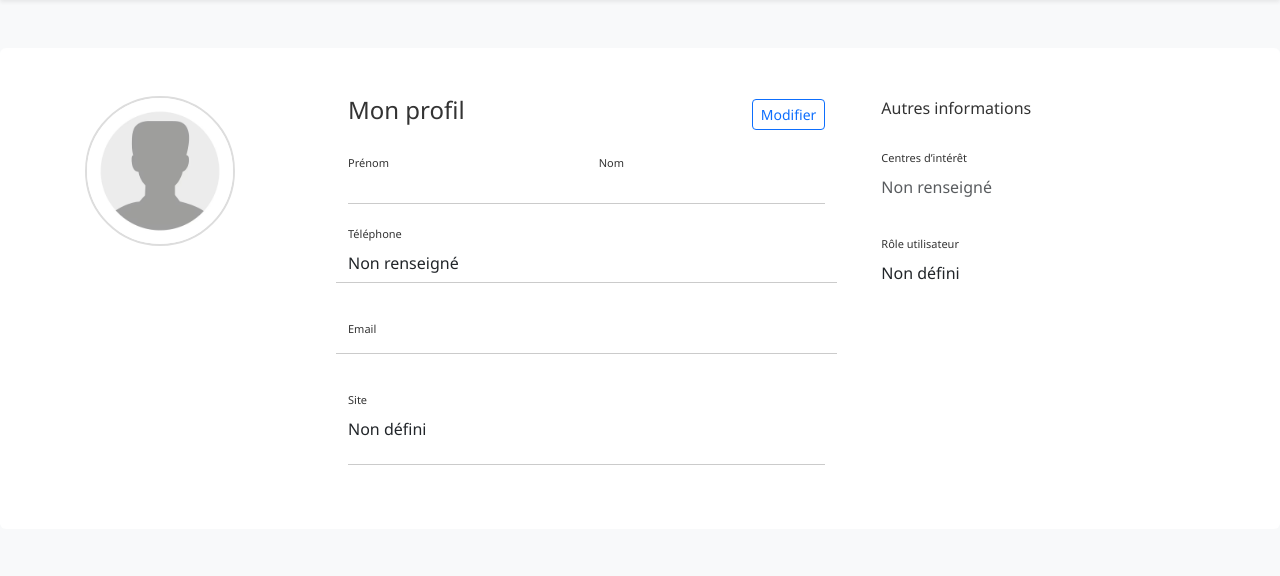
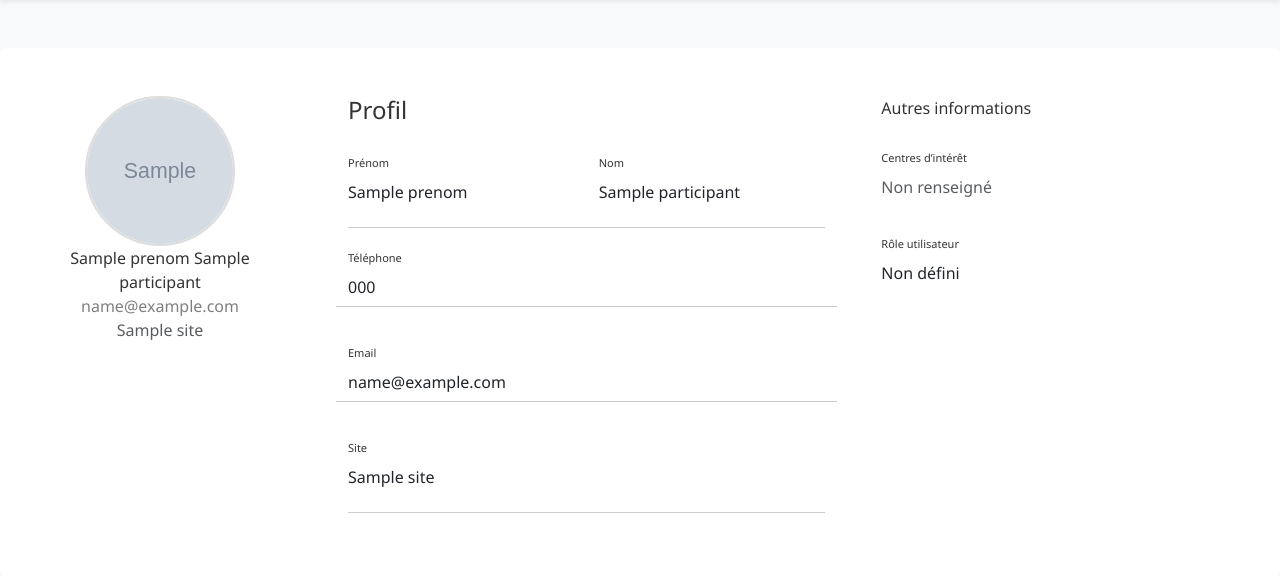
Before and after one commit to RudyGUILLAUME/sorties.com, a Symfony app: template templates/profile/show.html.twig in a window 1280 px wide. Shown: the part 76-652 px from the top of the page. Run offline with Twig, Linux system fonts and the light colour scheme; the template is opened without the code that fills it: most values are stand-ins (such as "Sample title", 1, 10 or a date in 2020); grey boxes marked "Sample" are stand-in pictures; some libraries are stand-ins or nearby versions.

Commit message:
acceder au profil d'un autre utilisateur

```diff
--- a/public/css/style.css
+++ b/public/css/style.css
@@ -17,7 +17,7 @@ body {
     background-size: cover;
     background-position: center;
     color: white;
-    height: 70vh;
+    height: 50vh;
     display: flex;
     align-items: center;
     justify-content: center;
--- a/templates/profile/show.html.twig
+++ b/templates/profile/show.html.twig
@@ -1,6 +1,6 @@
 {% extends 'base.html.twig' %}
 
-{% block title %}Mon profil{% endblock %}
+{% block title %}Profil{% endblock %}
 
 {% block body %}
 
@@ -10,15 +10,15 @@
             {# --- COLONNE PHOTO --- #}
             <div class="col-md-3 border-right">
                 <div class="d-flex flex-column align-items-center text-center p-3 py-5">
-                    <img src="{{ app.user.imageProfil ?? asset('images/default-profile.jpg') }}"
+                    <img src="{{ participant.imageProfil ?? asset('images/default-profile.jpg') }}"
                          alt="Photo de profil"
                          class="profile-img"
                          width="150" height="150">
 
-                    <span class="font-weight-bold">{{ app.user.prenom ~ ' ' ~ app.user.nom }}</span>
-                    <span class="text-black-50">{{ app.user.mail }}</span>
-                    {% if app.user.site %}
-                        <span class="text-muted">{{ app.user.site.nom }}</span>
+                    <span class="font-weight-bold">{{ participant.prenom ~ ' ' ~ participant.nom }}</span>
+                    <span class="text-black-50">{{ participant.mail }}</span>
+                    {% if participant.site %}
+                        <span class="text-muted">{{ participant.site.nom }}</span>
                     {% endif %}
                 </div>
             </div>
@@ -28,21 +28,23 @@
                 <div class="p-3 py-5">
 
                     <div class="d-flex justify-content-between align-items-center mb-3">
-                        <h4 class="text-right">Mon profil</h4>
-                        <a href="{{ path('app_profile_edit', {'id': app.user.id}) }}" class="btn btn-outline-primary btn-sm">
+                        <h4 class="text-right">Profil</h4>
+                        {% if app.user and app.user.id == participant.id %}
+                        <a href="{{ path('app_profile_edit', {'id': participant.id}) }}" class="btn btn-outline-primary btn-sm">
                             Modifier
                         </a>
+                        {% endif %}
 
                     </div>
 
                     <div class="row mt-2">
                         <div class="col-md-6">
                             <label class="labels">Prénom</label>
-                            <p class="form-control-plaintext">{{ app.user.prenom }}</p>
+                            <p class="form-control-plaintext">{{ participant.prenom }}</p>
                         </div>
                         <div class="col-md-6">
                             <label class="labels">Nom</label>
-                            <p class="form-control-plaintext">{{ app.user.nom }}</p>
+                            <p class="form-control-plaintext">{{ participant.nom }}</p>
                         </div>
                     </div>
 
@@ -52,7 +54,7 @@
                         <div class="col-md-12">
                             <label class="labels">Téléphone</label>
                             <p class="form-control-plaintext">
-                                {{ app.user.telephone is not empty ? app.user.telephone : 'Non renseigné' }}
+                                {{ participant.telephone is not empty ? participant.telephone : 'Non renseigné' }}
                             </p>
                         </div>
 
@@ -60,7 +62,7 @@
 
                         <div class="col-md-12 mt-3">
                             <label class="labels">Email</label>
-                            <p class="form-control-plaintext">{{ app.user.mail }}</p>
+                            <p class="form-control-plaintext">{{ participant.mail }}</p>
                         </div>
 
                         <hr>
@@ -68,7 +70,7 @@
                         <div class="col-md-12 mt-3">
                             <label class="labels">Site</label>
                             <p class="form-control-plaintext">
-                                {{ app.user.site ? app.user.site.nom : 'Non défini' }}
+                                {{ participant.site ? participant.site.nom : 'Non défini' }}
                             </p>
                         </div>
 
@@ -98,9 +100,9 @@
                     <div class="col-md-12">
                         <label class="labels">Rôle utilisateur</label>
                         <p class="form-control-plaintext">
-                            {% if 'ROLE_ADMIN' in app.user.roles %}
+                            {% if 'ROLE_ADMIN' in participant.roles %}
                                 Administrateur
-                            {% elseif 'ROLE_USER' in app.user.roles %}
+                            {% elseif 'ROLE_USER' in participant.roles %}
                                 Utilisateur
                             {% else %}
                                 Non défini
--- a/templates/sortie/table.html.twig
+++ b/templates/sortie/table.html.twig
@@ -59,7 +59,11 @@
                             {% endif %}
                         </td>
 
-                        <td>{{ s.organisateur.prenom }} {{ s.organisateur.nom }}</td>
+                        <td>
+                            <a href="{{ path('app_profile_show', {id: s.organisateur.id}) }}" onclick="event.stopPropagation();">
+                                {{ s.organisateur.prenom }} {{ s.organisateur.nom }}
+                            </a>
+                        </td>
                         {% if app.user %}
                             <td class="text-end">
                                 <div class="btn-group btn-group-sm" role="group" onclick="event.stopPropagation();">
```
Also changed, not shown: src/Controller/ProfileController.php (+21 -6 lines), templates/profile/edit.html.twig (+7 -5 lines).
